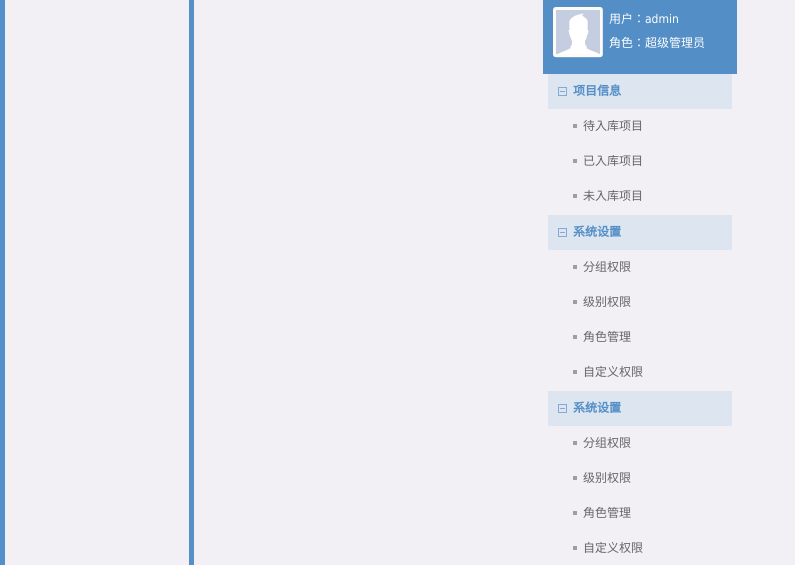
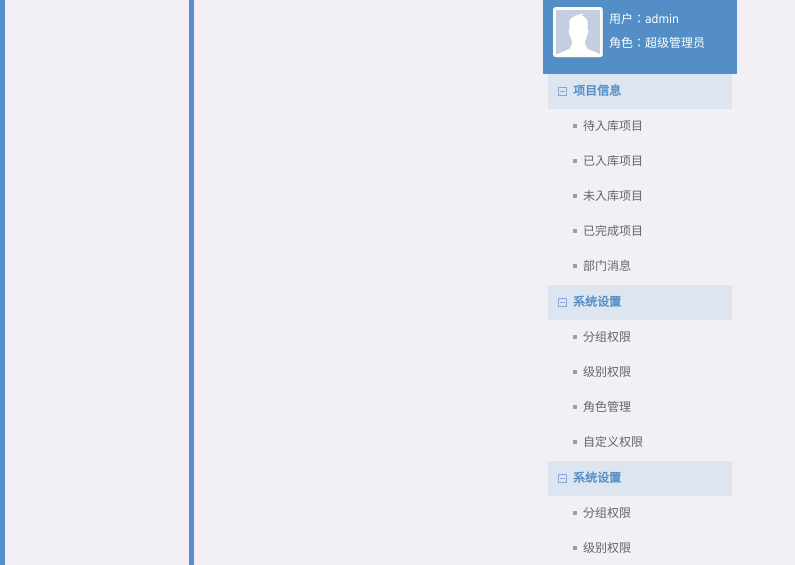
Before and after one commit to caoheike/investment, a web app: page /left.html in a window 1280 px wide. Shown: the top 565 px of the page, without its empty margins (0-795 px from the left). Run offline with its HTML, style and script files only (its server is not run), Linux system fonts and the light colour scheme; data that the repository does not hold is empty.

Commit message:
整合项目

```diff
--- a/src/main/java/com/howard/investment/Application.java
+++ b/src/main/java/com/howard/investment/Application.java
@@ -1,4 +1,4 @@
-package com.howard.investment;
+	package com.howard.investment;
 
 import org.springframework.boot.SpringApplication;
 import org.springframework.boot.autoconfigure.EnableAutoConfiguration;
--- a/src/main/resources/static/left.html
+++ b/src/main/resources/static/left.html
@@ -27,9 +27,12 @@ body{overflow-x:hidden; background:url(images/main/leftbg.jpg) left top repeat-y
     <div style="float: left" id="my_menu" class="sdmenu">
       <div>
         <span>项目信息</span>
-        <a href="main.html" target="mainFrame" onFocus="this.blur()">待入库项目</a>
-        <a href="../templates/main_list.html" target="mainFrame" onFocus="this.blur()">已入库项目</a>
-        <a href="../templates/main_info.html" target="mainFrame" onFocus="this.blur()">未入库项目</a>
+        <a href="info?status=4" target="mainFrame" onFocus="this.blur()">待入库项目</a>
+        <a href="info?status=2" target="mainFrame" onFocus="this.blur()">已入库项目</a>
+        <a href="info?status=1" target="mainFrame" onFocus="this.blur()">未入库项目</a>
+        <a href="info?status=3" target="mainFrame" onFocus="this.blur()">已完成项目</a>
+         <a href="juuser" target="mainFrame" onFocus="this.blur()">部门消息</a>
+
       </div>
       <div>
         <span>系统设置</span>
```
Also changed, not shown: src/main/java/com/howard/investment/controller/ProjectInfoContorller.java (+20 -5 lines).
